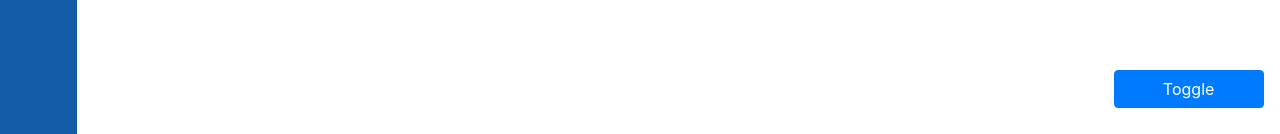
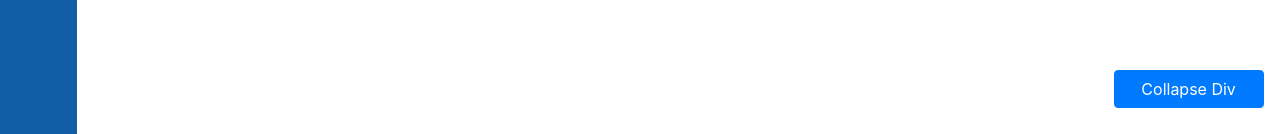
Before and after one commit to LiviaCavalcanti/ToDoBoard, a React (Create React App) app in the folder front/: page /schedule in a window 1280 px wide. Shown: the part 666-800 px from the top of the page. Built offline with nearby package versions, Linux system fonts and the light colour scheme.

Commit message:
fazendo collapse funcionar

```diff
--- a/front/src/components/CollapsedBoard/index.js
+++ b/front/src/components/CollapsedBoard/index.js
@@ -2,28 +2,34 @@ import React, { Component } from 'react';
 import { Collapse, Button,  Card } from 'react-bootstrap';
 
 class CollapsedBoard extends Component {
-  constructor(props) {
-    super(props);
-    this.toggle = this.toggle.bind(this);
-    this.state = { collapse: false };
+  constructor() {
+    super();
+
+    // Initial state
+    this.state = { open: false };
+    this.toggle=this.toggle.bind(this)
   }
 
-  toggle() {
-    this.setState(state => ({ collapse: !state.collapse }));
+   toggle() {
+    this.setState({
+      open: !this.state.open
+    });
   }
+render(){
+  return(
+    <div className= "container">
+       <Button className="btn" onClick={this.toggle} className='collapseBottom'>
+           Collapse Div
+       </Button>
 
-  render() {
-    return (
-      <div>
-        <Button color="primary" onClick={this.toggle} style={{ marginBottom: '1rem' }} className='collapseBottom'>Toggle</Button>
-        <Collapse isOpen={this.state.collapse}>
-          <Card>
-
-          </Card>
-        </Collapse>
-      </div>
+       <Collapse in={this.state.open} >
+           <div className= "content">
+              <p >Content when the button is clicked</p>
+           </div>
+       </Collapse>
+    </div>
     );
-  }
+   }
 }
 
 export default CollapsedBoard;
```
Also changed, not shown: front/src/components/CollapsedBoard/index.css (added).
